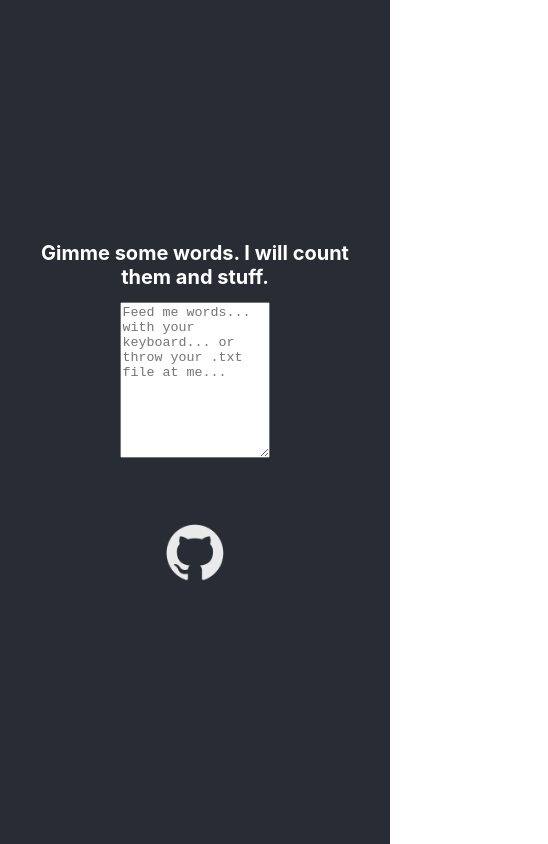
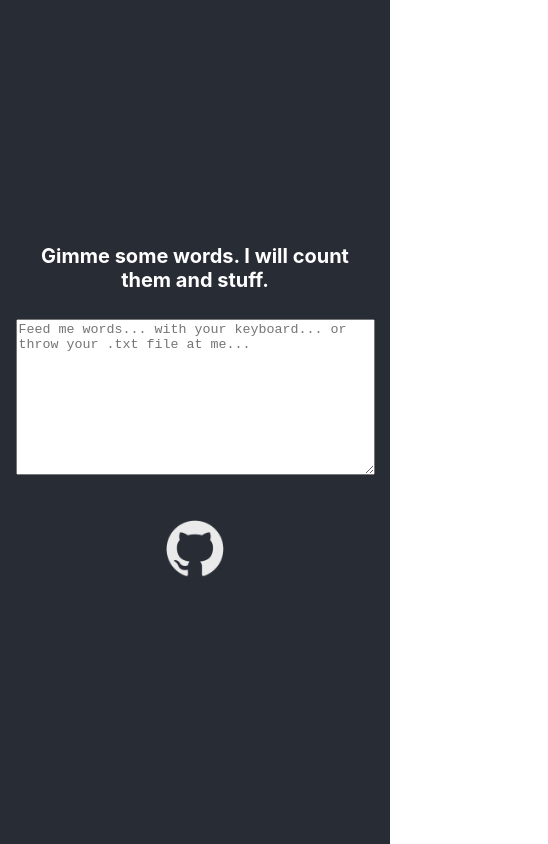
Before and after one commit to lachesis17/react-wordcount, a React (Create React App) app: page / in a window 390 px wide. Shown: the whole page, 548 px wide, since content can reach past the window. Built offline with nearby package versions, Linux system fonts and the light colour scheme.

Commit message:
add fade in animations

```diff
--- a/src/App.js
+++ b/src/App.js
@@ -1,4 +1,5 @@
-import React, { useState } from 'react';
+import React, { useState, useEffect } from 'react';
+import { CSSTransition } from 'react-transition-group';
 import './App.css';
 import TextInput from './TextInput';
 
@@ -27,15 +28,25 @@ function App() {
     }
   };
 
+  const [fade_header, setFadeInHeader] = useState(false); // states for rendering with a fade animation
+  const [fade_text, setFadeInTextInput] = useState(false);
+  const [fade_img, setFadeInImage] = useState(false);
+
+  useEffect(() => { // stagger the fades - unmountOnExit prop is needed in the transition to prevent initial rendering
+    setTimeout(() => {setFadeInHeader(true);}, 625);
+    setTimeout(() => {setFadeInTextInput(true);}, 1250);
+    setTimeout(() => {setFadeInImage(true);}, 1875);
+  }, []);
+
   return (
     <div className="App">
       <header className="App-header">
-        <h1 className='Headers'>Gimme some words. I will count them and stuff.</h1>
-        <TextInput className='Text_Submit' onSubmit={handle_entry} />
-        <br></br>
-        <a href="https://github.com/lachesis17/react-wordcount">
-        <img id="git" src="/gitLogo.png" alt="" width="200px" height="200px" />
-        </a>
+        <CSSTransition in={fade_header} timeout={1250} classNames="fade" unmountOnExit>
+          <h1 className="Headers">Gimme some words. I will count them and stuff.</h1></CSSTransition>
+        <CSSTransition in={fade_text} timeout={1250} classNames="fade" unmountOnExit>
+          <TextInput className="Text_Submit" onSubmit={handle_entry} /></CSSTransition>
+        <CSSTransition in={fade_img} timeout={1250} classNames="fade" unmountOnExit>
+          <a href="https://github.com/lachesis17/react-wordcount" className="git-link"><img id="git" src="/gitLogo.png" alt="" width="200px" height="200px" /></a></CSSTransition>
       </header>
     </div>
   );
--- a/src/index.css
+++ b/src/index.css
@@ -29,6 +29,7 @@ body {
 
 .Headers {
   font-size: 26px;
+  padding-bottom: 14px;
 }
 
 .Results {
@@ -44,6 +45,23 @@ body {
 .Text_Submit {
   width: 700px;
   height: 150px;
+  max-width: 95%;
+}
+
+@media (min-width: 200px) {
+  .Text_Submit {
+    width: 700px;
+  }
+}
+
+
+.fade-enter {
+  opacity: 0;
+}
+
+.fade-enter-active {
+  opacity: 1;
+  transition: opacity 1250ms ease-in-out;
 }
 
 #git {
@@ -80,10 +98,10 @@ body {
   transition: .1s ease-in-out;
 }
 
-/* Responsive Styles */
 @media only screen and (max-width: 750px) {
   .Text_Submit {
-    width: 90%;
+    min-width: 70%;
+    max-width: 70%;
   }
 
   .Results {
@@ -116,7 +134,8 @@ body {
   }
 
   .Text_Submit {
-    width: 80%;
+    min-width: 60%;
+    max-width: 60%;
   }
 }
 
@@ -138,6 +157,7 @@ body {
   }
 
   .Text_Submit {
-    width: 80%;
+    min-width: 50%;
+    max-width: 50%;
   }
 }
```
Also changed, not shown: package.json (+11 -2 lines), 1 other file (tests, documents, lock files or other folders).
